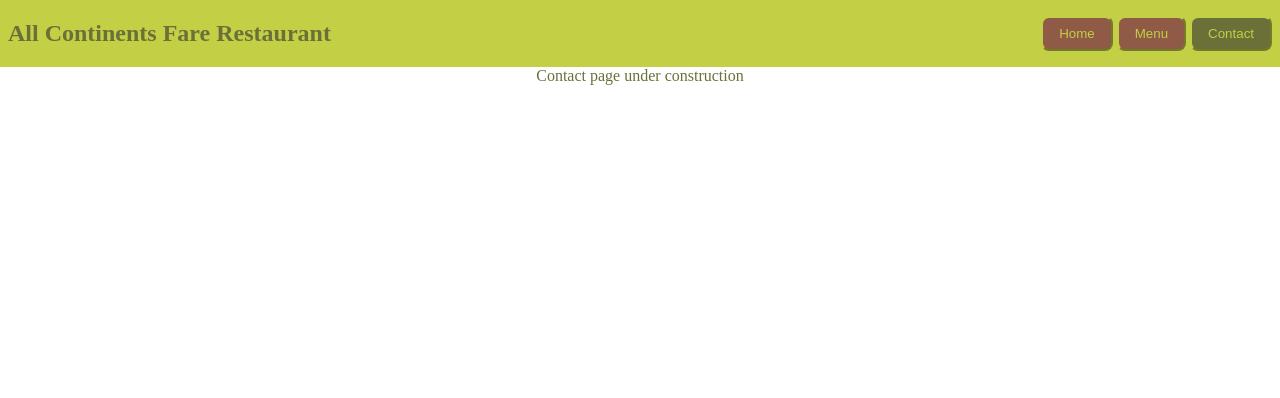
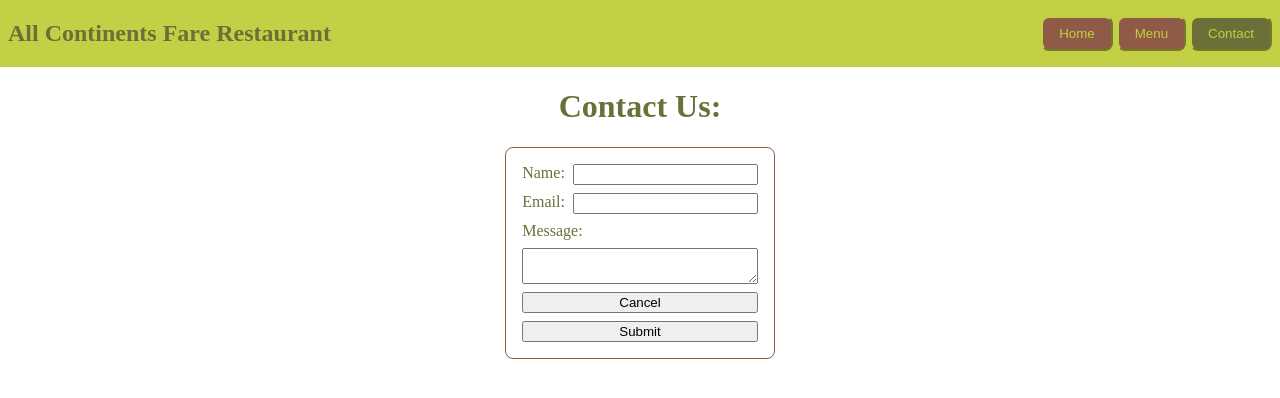
Before and after one commit to ainteraminense/odin-restaurant-page, a website built with webpack: page src/template.html in a window 1280 px wide. Both pictures are taken after a click on the button "Contact". Built offline with nearby package versions, Linux system fonts and the light colour scheme.

Commit message:
Design contact page

```diff
--- a/src/contact.js
+++ b/src/contact.js
@@ -1,11 +1,47 @@
-//import { addActiveBtn } from "./activeBtn.js";
-
 export function createContact() {
 
 
     let main = document.querySelector("#content");
     // create content
     main.innerHTML = "";
-    let text = "Contact page under construction";
-    main.textContent = text;
+    let form = document.createElement("form");
+    let h1 = document.createElement("h1");
+    h1.textContent = "Contact Us:";
+    let nameInput = document.createElement("input");
+    nameInput.setAttribute("type", "text");
+    nameInput.setAttribute("id", "name");
+    let nameLabel = document.createElement("label");
+    nameLabel.setAttribute("for", "name");
+    nameLabel.textContent = "Name:"
+    let emailInput = document.createElement("input");
+    emailInput.setAttribute("type", "email");
+    emailInput.setAttribute("id", "email");
+    let emailLabel = document.createElement("label");
+    emailLabel.setAttribute("for", "email");
+    emailLabel.textContent = "Email:";
+    let messageInput = document.createElement("textarea");
+    messageInput.setAttribute("id", "message");
+    let messageLabel = document.createElement("label");
+    messageLabel.setAttribute("for", "message");
+    messageLabel.textContent = "Message:"
+    let nameDiv = document.createElement("div");
+    let emailDiv = document.createElement("div");
+    let messageDiv = document.createElement("div");
+    let submitButton = document.createElement("button");
+    submitButton.textContent = "Submit";
+    let cancelButton = document.createElement("button");
+    cancelButton.textContent = "Cancel";
+    nameDiv.appendChild(nameLabel);
+    nameDiv.appendChild(nameInput);
+    emailDiv.appendChild(emailLabel);
+    emailDiv.appendChild(emailInput);
+    messageDiv.appendChild(messageInput);
+    form.appendChild(nameDiv);
+    form.appendChild(emailDiv);
+    form.appendChild(messageLabel);
+    form.appendChild(messageDiv);
+    form.appendChild(cancelButton);
+    form.appendChild(submitButton);
+    main.appendChild(h1);
+    main.appendChild(form);
 }
--- a/src/styles.css
+++ b/src/styles.css
@@ -59,3 +59,24 @@ nav button.active {
 .menu p {
     margin-top: 0;
 }
+
+
+/* Contact */
+
+form {
+    border: 1px solid #8f5a46;
+    padding: 16px;
+    border-radius:8px;
+    display: flex;
+    flex-direction: column;
+    gap: 8px;
+}
+
+form div {
+    display: flex;
+    gap: 8px;
+}
+
+form textarea {
+    width: 100%;
+}
```
